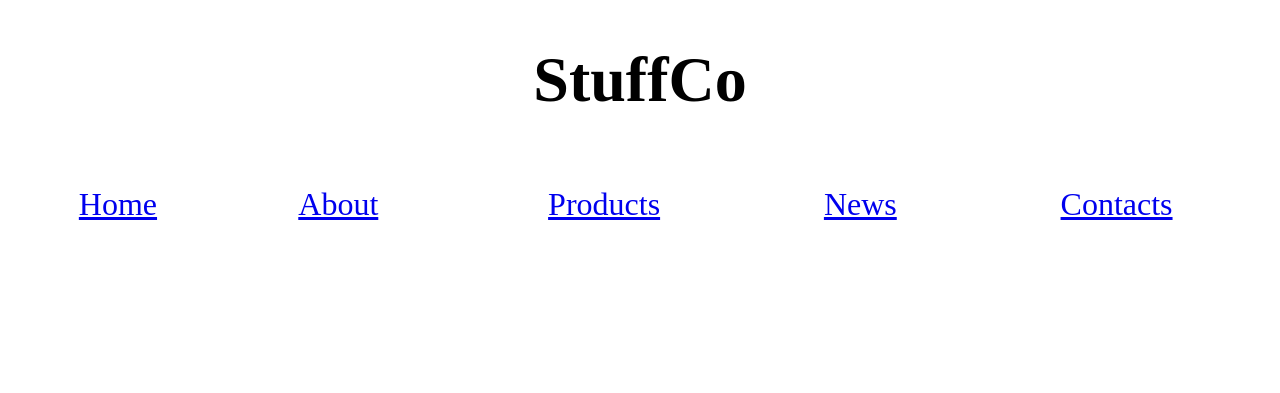
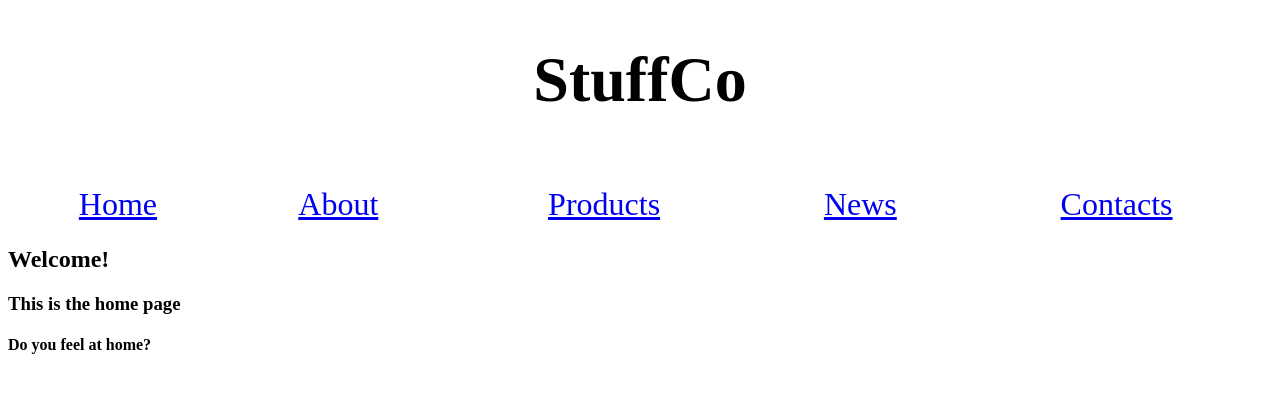
Before and after one commit to ConnorPietrasik/cmpe272hw, a PHP site: page / in a window 1280 px wide. Shown: the top 393 px of the page. Run offline with PHP 8.4, Linux system fonts and the light colour scheme.

Commit message:
home page done

```diff
--- a/public/index.php
+++ b/public/index.php
@@ -7,5 +7,8 @@
     </head>
     <body>
         <?php readfile("nav.html"); ?>
+        <h2>Welcome!</h2>
+        <h3>This is the home page</h3>
+        <h4>Do you feel at home?</h4>
     </body>
 </html>
```
